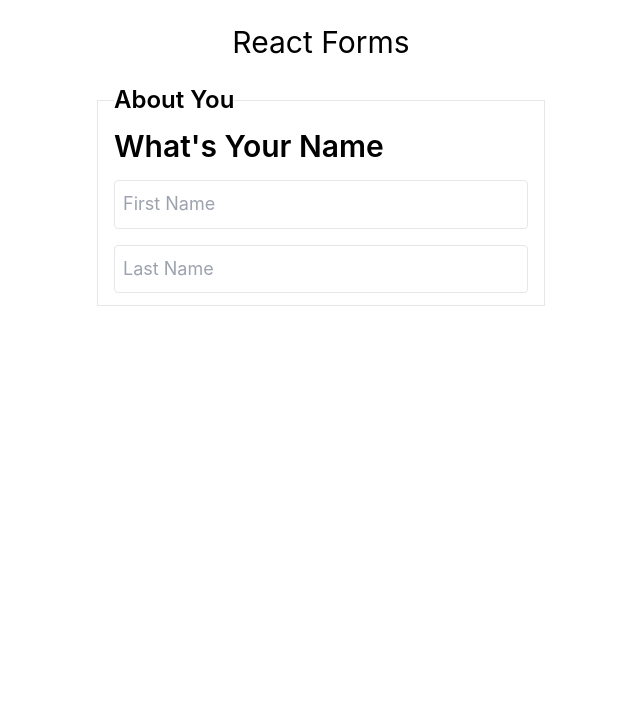
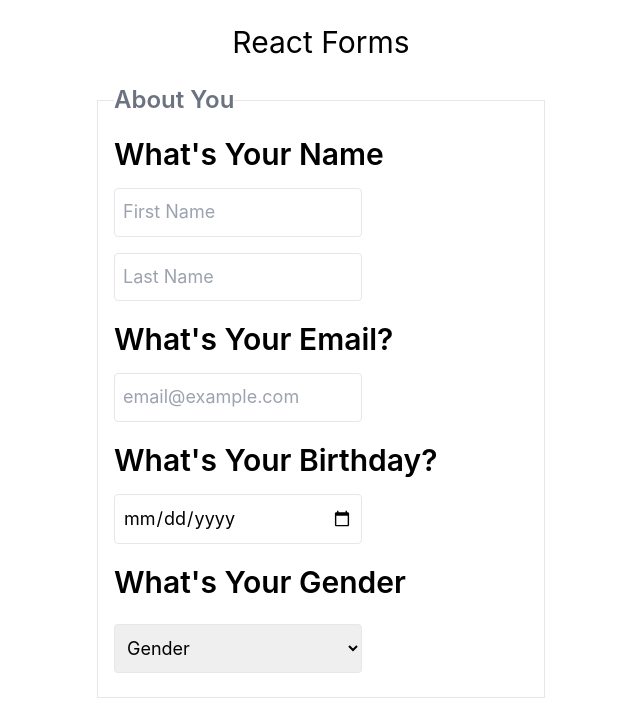
Before and after one commit to G3RGES/dynamic-form, a React (Create React App) app: page / in a window 1280 px wide. Shown: the top 712 px of the page, without its empty margins (319-959 px from the left). Built offline with nearby package versions, Linux system fonts and the light colour scheme.

Commit message:
Update App.js

```diff
--- a/src/App.js
+++ b/src/App.js
@@ -5,25 +5,74 @@ function App() {
     <div className="">
       <h1 className="text-3xl text-center my-4 py-2">React Forms</h1>
       <form className="w-5/6 max-w-md mx-auto">
-        <fieldset className="flex flex-col border py-3 px-4">
-          <legend className="text-2xl font-semibold">About You</legend>
+        <fieldset className="flex flex-col gap-2 border py-3 px-4">
+          <legend className="text-2xl font-semibold mb-2 text-gray-500">
+            About You
+          </legend>
+          <div className="">
             <label className="text-3xl font-semibold">What's Your Name</label>
             <input
-            className="border rounded text-lg leading-tight py-3 px-2 mt-4 focus:outline-indigo-500"
+              className="border rounded text-lg leading-tight py-3 px-2 mt-4
+             focus:outline-indigo-500 w-3/5"
               id="firstName"
               name="firstName"
               placeholder="First Name"
               type="text"
               onChange={handleInput}
             />
+
             <input
-            className="border rounded text-lg leading-tight py-3 px-2 mt-4 focus:outline-indigo-500"
+              className="border rounded text-lg leading-tight py-3 px-2 mb-3 mt-4
+             focus:outline-indigo-500 w-3/5"
               id="lastName"
               name="lastName"
               placeholder="Last Name"
               type="text"
               onChange={handleInput}
             />
+          </div>
+          <div className="">
+            <label className="text-3xl font-semibold">What's Your Email?</label>
+            <input
+              className="border rounded text-lg leading-tight py-3 px-2 mb-3 mt-4
+             focus:outline-indigo-500 w-3/5"
+              type="email"
+              id="email"
+              name="email"
+              placeholder="email@example.com"
+              onChange={handleInput}
+            />
+          </div>
+          <div className="">
+            <label className="text-3xl font-semibold">
+              What's Your Birthday?
+            </label>
+            <input
+              className="border rounded text-lg leading-tight py-3 px-2 mb-3 mt-4
+             focus:outline-indigo-500 w-3/5"
+              type="date"
+              id="dob"
+              name="dob"
+              placeholder="Date of Birth"
+              max="2005-01-31"
+              onChange={handleInput}
+            />
+          </div>
+          <div className="flex flex-col gap-2">
+            <label className="text-3xl font-semibold">What's Your Gender</label>
+            <select
+              className="border rounded text-lg leading-tight py-3 px-2 mb-3 mt-4
+             focus:outline-indigo-500 w-3/5"
+              name="gender"
+              id="gender"
+              placeholder=""
+              onChange={handleInput}
+            >
+              <option className="">Gender</option>
+              <option value="male">Male</option>
+              <option value="female">Female</option>
+            </select>
+          </div>
         </fieldset>
       </form>
     </div>
```
Lines whose indentation alone changed are shown as unchanged.
